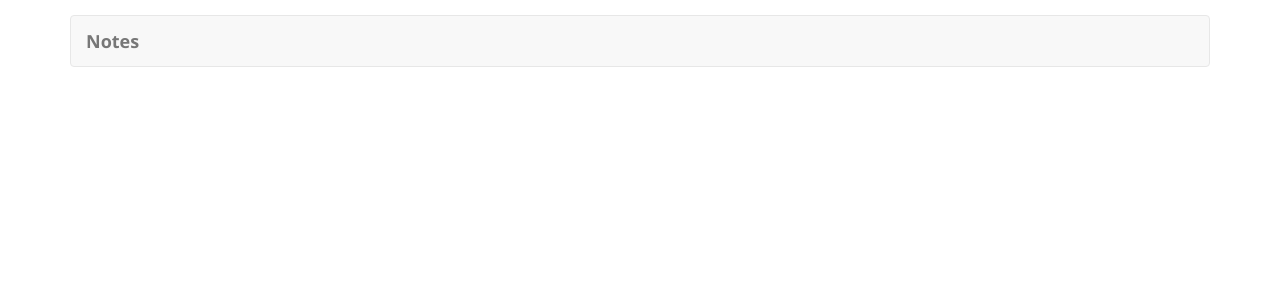
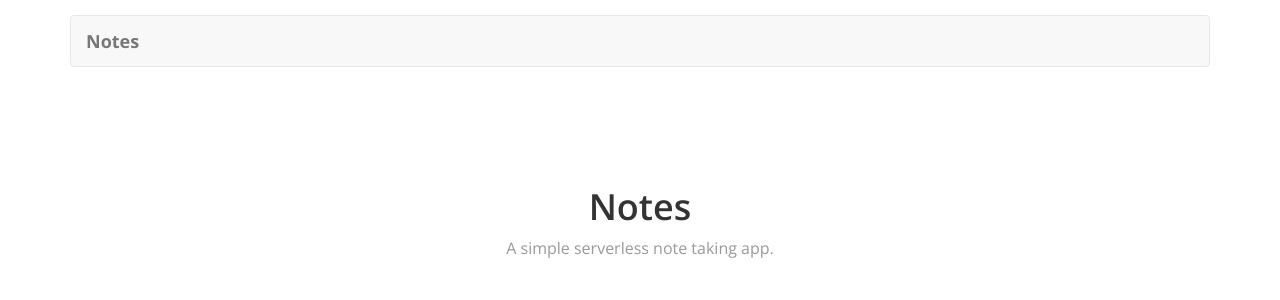
Before and after one commit to ryanyogan/notes-app-client, a React (Create React App) app: page / in a window 1280 px wide. Shown: the top 300 px of the page. Built offline with nearby package versions, Linux system fonts and the light colour scheme.

Commit message:
added simple little home lander container

```diff
--- a/src/App.js
+++ b/src/App.js
@@ -1,6 +1,7 @@
 import React, { Component } from 'react';
 import { Link } from 'react-router-dom';
 import { Navbar } from 'react-bootstrap';
+import Routes from './Routes';
 import './App.css';
 
 class App extends Component {
@@ -15,6 +16,7 @@
             <Navbar.Toggle />
           </Navbar.Header>
         </Navbar>
+        <Routes />
       </div>
     );
   }
--- /dev/null
+++ b/src/Routes.js
@@ -0,0 +1,9 @@
+import React from 'react';
+import { Route, Switch } from 'react-router-dom';
+import Home from './containers/Home';
+
+export default () => (
+  <Switch>
+    <Route path="/" exact component={Home} />
+  </Switch>
+);
--- /dev/null
+++ b/src/containers/Home.css
@@ -0,0 +1,13 @@
+.Home .lander {
+  padding: 80px 0;
+  text-align: center;
+}
+
+.Home .lander h1 {
+  font-family: 'Open Sans', sans-serif;
+  font-weight: 600;
+}
+
+.Home .lander p {
+  color: #999;
+}
--- /dev/null
+++ b/src/containers/Home.js
@@ -0,0 +1,17 @@
+import React, { Component } from 'react';
+import './Home.css';
+
+class Home extends Component {
+  render() {
+    return (
+      <div className="Home">
+        <div className="lander">
+          <h1>Notes</h1>
+          <p>A simple serverless note taking app.</p>
+        </div>
+      </div>
+    );
+  }
+}
+
+export default Home;
```
